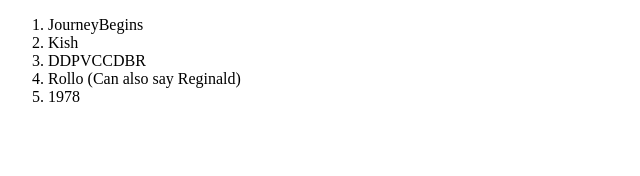
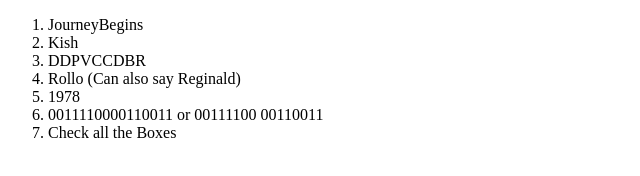
Before and after one commit to dhyanpatel/Kish-Christmaas, a plain HTML site: page CheatCodes.html in a window 1280 px wide. Shown: the whole page, without its empty margins (0-640 px from the left). Drawn offline with Linux system fonts and the light colour scheme.

Commit message:
Updates Cheatcodes

```diff
--- a/CheatCodes.html
+++ b/CheatCodes.html
@@ -11,6 +11,8 @@
     <li>DDPVCCDBR</li>
     <li>Rollo (Can also say Reginald)</li>
     <li>1978</li>
+    <li>0011110000110011 or 00111100 00110011</li>
+    <li>Check all the Boxes</li>
 </ol>
 
 </body>
```
